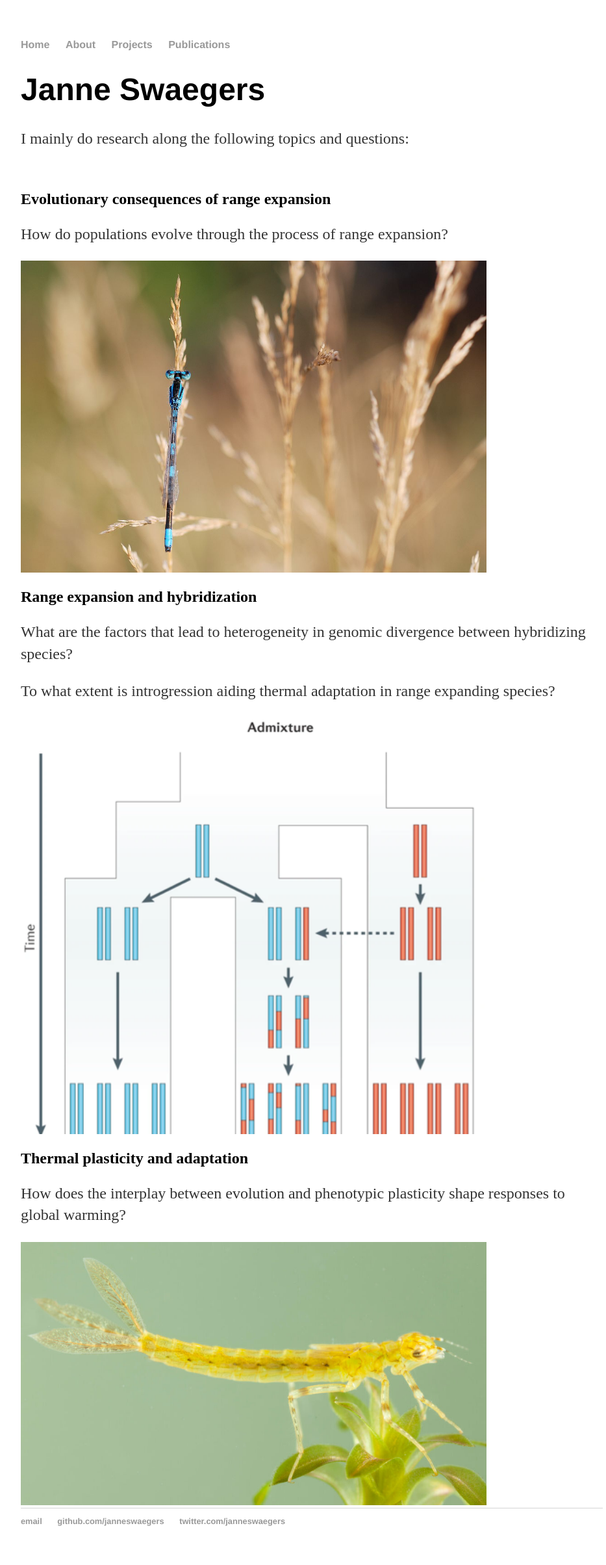
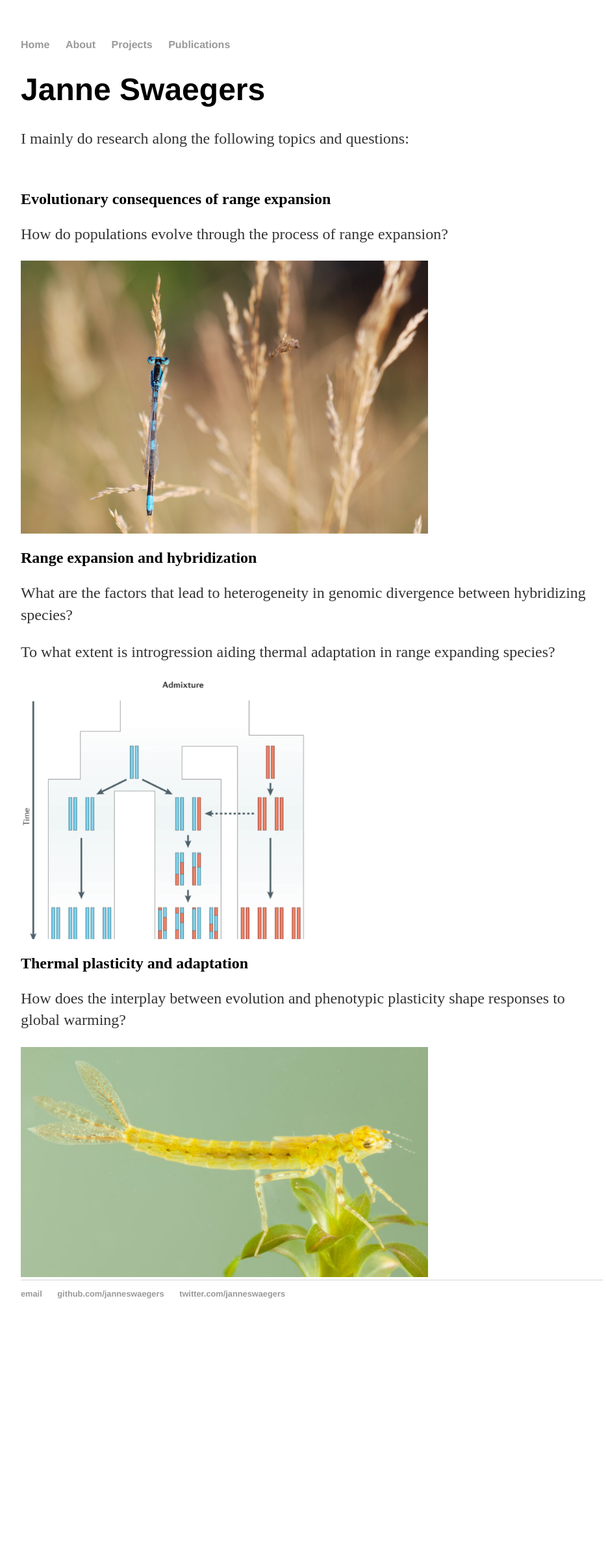
Before and after one commit to janneswaegers/janneswaegers.github.io, a Jekyll site: the page built from projects/index.html, in a window 1280 px wide. Shown: the whole page at 65% size, without its empty margins (160-1093 px from the left). Built offline with Jekyll 4.4.1, drawn with Linux system fonts in a browser that asks for light colours; after the commit the page ends 2058 px from its top, so only the background shows below that.

Commit message:
Update index.html

```diff
--- a/projects/index.html
+++ b/projects/index.html
@@ -9,15 +9,15 @@
 	<br style = “line-height:2;”>
   <h2>Evolutionary consequences of range expansion</h2>
 	<p>How do populations evolve through the process of range expansion?</p>
-	<img src="gilles_san_martin.jpg" width="80%" height="80%" alt="Coenagrion scitulum by Gilles San Martin">
+	<img src="gilles_san_martin.jpg" width="70%" height="70%" alt="Coenagrion scitulum by Gilles San Martin">
 	<br style = “line-height:2;”>
   <h2>Range expansion and hybridization</h2>
 	<p>What are the factors that lead to heterogeneity in genomic divergence between hybridizing species?</p>
   <p>To what extent is introgression aiding thermal adaptation in range expanding species?</p>
-	<img src="Fernando_Racimo.png" width="80%" height="80%" alt="Scheme by Fernando Racimo">
+	<img src="Fernando_Racimo.png" width="50%" height="50%" alt="Scheme by Fernando Racimo">
 <br style = “line-height:2;”>
   <h2>Thermal plasticity and adaptation</h2>
 	<p>How does the interplay between evolution and phenotypic plasticity shape responses to global warming?</p>
-	<img src="christophe_brochard.jpg" width="80%" height="80%" alt="Ischnura elegans by Christophe Brochard">
+	<img src="christophe_brochard.jpg" width="70%" height="70%" alt="Ischnura elegans by Christophe Brochard">
 	<br style = “line-height:2;”>
 </div><!-- /.blurb -->
```
